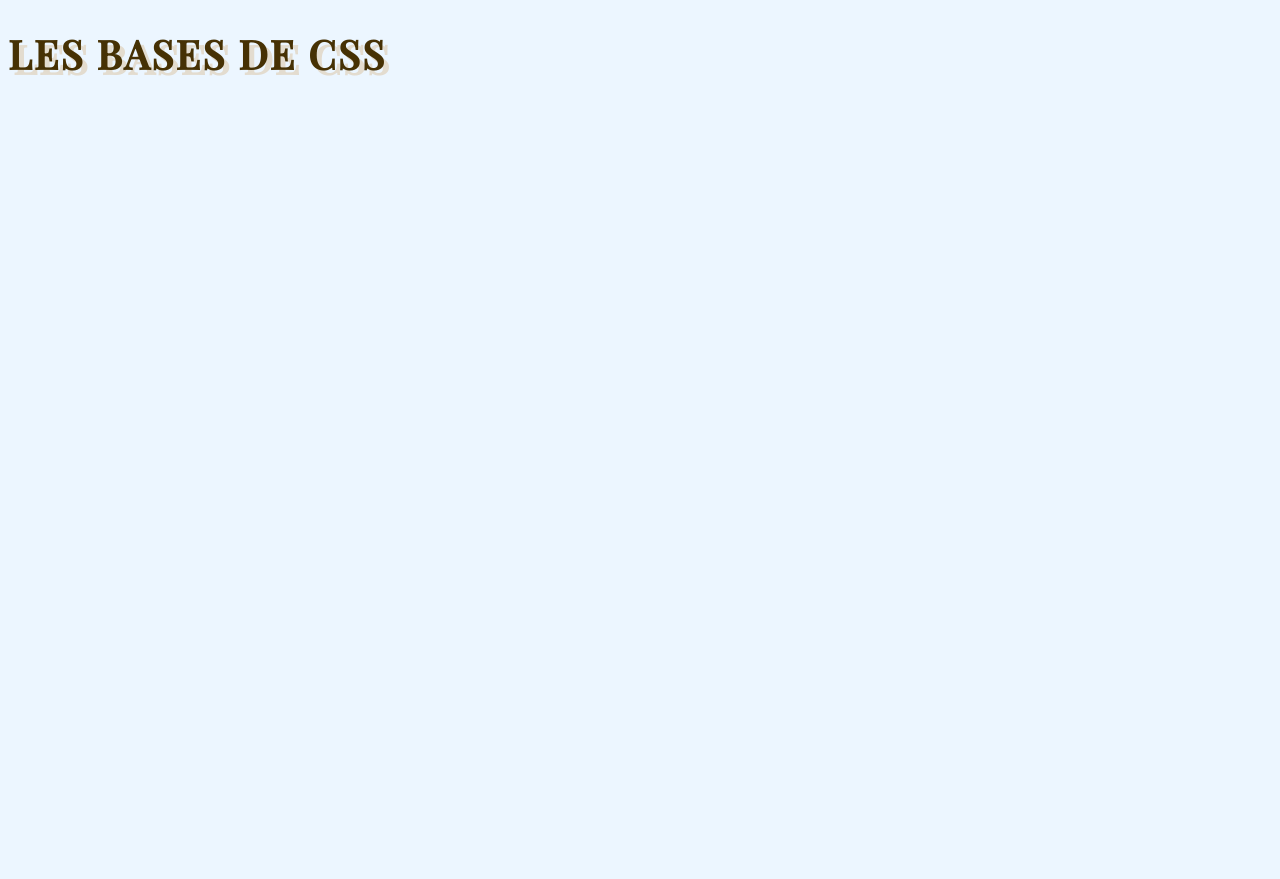
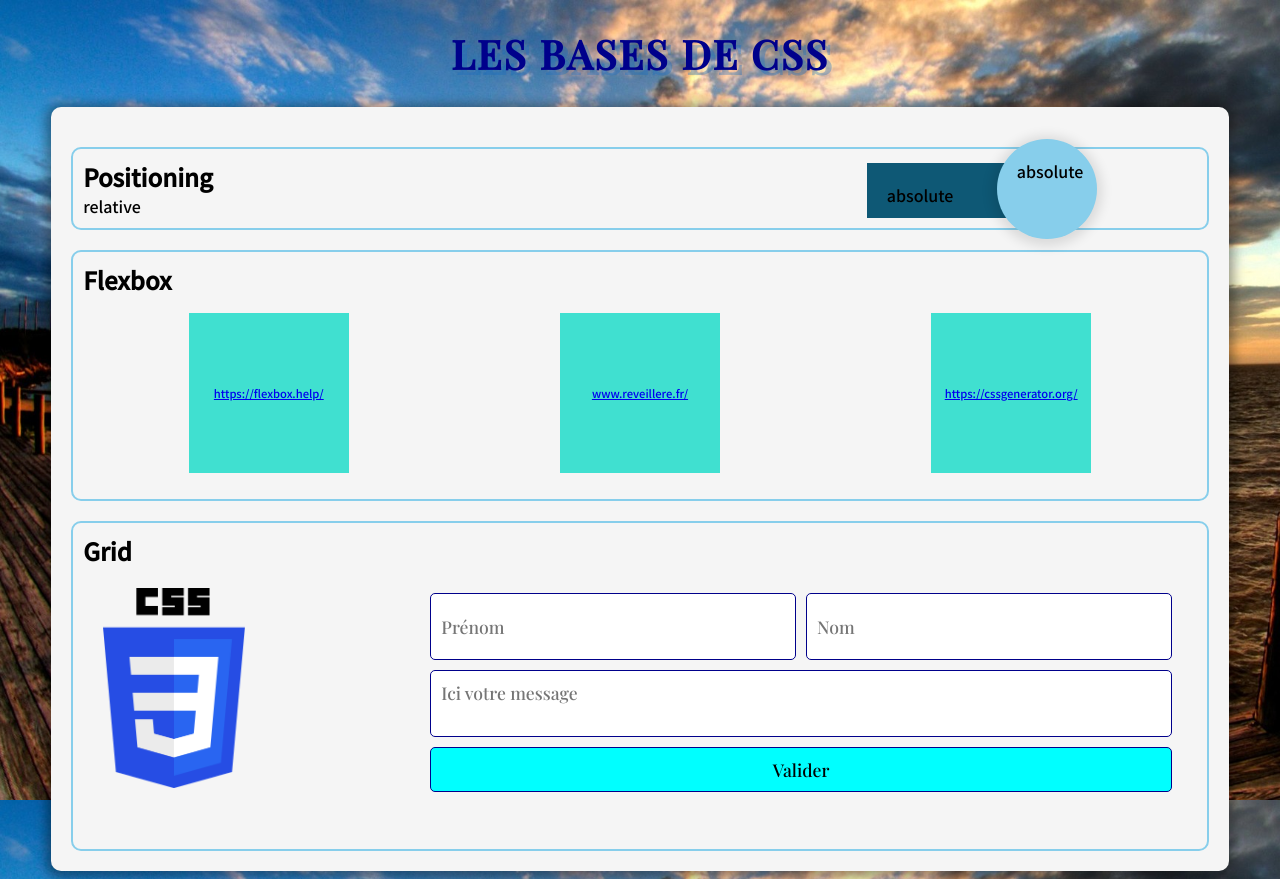
Before and after one commit to JustFS/css-basics, a plain HTML site: page index.html in a window 1280 px wide. Before the commit the page ends 800 px from the top, so only its background shows below. Drawn offline with Linux system fonts and the light colour scheme.

Commit message:
finished before v

```diff
--- a/index.html
+++ b/index.html
@@ -10,7 +10,49 @@
 </head>
 
 <body>
-  <h1>Les bases de CSS</h1>
+  <header>
+    <h1>Les bases de CSS</h1>
+  </header>
+
+  <main>
+    <div class="positioning">
+      <h2>Positioning</h2>
+      <span>relative</span>
+      <div id="circle">absolute</div>
+      <div id="rectangle">absolute</div>
+    </div>
+
+    <div class="flexbox">
+      <h2>Flexbox</h2>
+
+      <ul class="flexbox-container">
+        <li class="boxes">
+          <a href="https://flexbox.help/">https://flexbox.help/</a>
+        </li>
+        <li class="boxes">
+          <a href="https://www.reveillere.fr/M2WEB/sheets/css.pdf">www.reveillere.fr/</a>
+        </li>
+        <li class="boxes">
+          <a href="https://cssgenerator.org/">https://cssgenerator.org/</a>
+        </li>
+      </ul>
+    </div>
+
+    <div class="grid">
+      <h2>Grid</h2>
+      <div class="grid-container">
+        <!-- <div class="img"> -->
+        <img src="./assets/logo.png" height="200" alt="logo">
+        <!-- </div> -->
+        <form>
+          <input type="text" placeholder="Prénom" id="firstname">
+          <input type="text" placeholder="Nom" id="surname">
+          <textarea id="" cols="30" rows="30" placeholder="Ici votre message"></textarea>
+          <input type="submit" value="Valider">
+        </form>
+      </div>
+    </div>
+  </main>
 
 </body>
 
--- a/style.css
+++ b/style.css
@@ -1,13 +1,12 @@
-/* File rouge : selecteur, dimensions */
-/* texte */
-/* couleurs */
-/* boxes */
-/* background */
-/* positioning */
-/* Débug */
-/* pseudo classe/pseudo selecteur */
+/* File rouge : selecteur, dimensions, couleurs */
+/* Texte */
+/* Background */
+/* Boxes */
+/* Positioning */
 /* Flex */
 /* Grid */
+/* Pseudo classe */
+/* Débug */
 /* Responsive */
 
 @import url("https://fonts.googleapis.com/css2?family=Noto+Sans+JP:wght@500&display=swap");
@@ -17,16 +16,137 @@
   src: url(./assets/PlayfairDisplay-Medium.ttf);
 }
 
+/* * {
+  border: 2px red solid;
+} */
+
 body {
   font-family: "Noto Sans JP", sans-serif;
-  background: #ecf6ff;
+  background: url(./assets/img.jpg) no-repeat fixed center/cover;
 }
 
 h1 {
   text-transform: uppercase;
   letter-spacing: 2px;
   font-size: 2.5rem;
-  color: rgb(70, 49, 4);
-  text-shadow: 5px 5px 0px #c1771634;
+  color: darkblue;
+  text-shadow: 5px 5px 0px #166ec159;
   font-family: "font-1", serif;
+  text-align: center;
 }
+main {
+  min-height: 500px;
+  width: 90%;
+  background: whitesmoke;
+  margin: 0 auto;
+  box-shadow: 0px 2px 12px 5px #00000063;
+  border-radius: 10px;
+  padding: 20px;
+}
+
+/************** POSITIONING ****************/
+.positioning,
+.flexbox,
+.grid {
+  border-radius: 10px;
+  padding: 10px;
+  border: 2px solid skyblue;
+  margin-top: 20px;
+}
+.positioning {
+  position: relative;
+}
+h2 {
+  margin: 0;
+}
+#circle {
+  height: 60px;
+  width: 60px;
+  background: skyblue;
+  padding: 20px;
+  border-radius: 50%;
+  position: absolute;
+  top: -10px;
+  right: 110px;
+  z-index: 2;
+  box-shadow: 0px 2px 12px 5px #0000001c;
+}
+#rectangle {
+  height: 15px;
+  width: 100px;
+  background: rgb(14, 88, 117);
+  padding: 20px;
+  position: absolute;
+  bottom: 10px;
+  right: 200px;
+}
+/*************** FLEXBOX ***************/
+.flexbox-container {
+  display: flex;
+  justify-content: space-around;
+  padding: 0;
+}
+.boxes {
+  list-style-type: none;
+  font-size: 0.7rem;
+  height: 160px;
+  width: 160px;
+  background: turquoise;
+  margin: 0 5px;
+  display: flex;
+  align-items: center;
+  justify-content: center;
+}
+/**************** GRID ***************/
+.grid-container {
+  display: grid;
+  grid-template-columns: 30% 70%;
+  padding: 20px;
+}
+/* .img {
+  text-align: center;
+} */
+form {
+  display: grid;
+  grid-template-columns: 1fr 1fr;
+  grid-template-rows: 1fr 1fr 1fr;
+  grid-template-areas:
+    "i1 i2"
+    "ta ta"
+    "bt bt";
+}
+input,
+textarea {
+  margin: 5px;
+  height: 45px;
+  border: 1px solid darkblue;
+  padding: 10px;
+  border-radius: 5px;
+  font-size: 1.1rem;
+  font-family: "font-1";
+}
+#firstname {
+  grid-area: i1;
+}
+#surname {
+  grid-area: i2;
+}
+textarea {
+  grid-area: ta;
+  resize: none;
+}
+input[type="submit"] {
+  grid-area: bt;
+  background: cyan;
+  cursor: pointer;
+  transition: 0.2s;
+}
+input[type="submit"]:hover {
+  background: darkblue;
+  color: white;
+}
+@media screen and (max-width: 800px) {
+  .grid-container {
+    display: block;
+  }
+}
```
Also changed, not shown: assets/logo.png (added).
